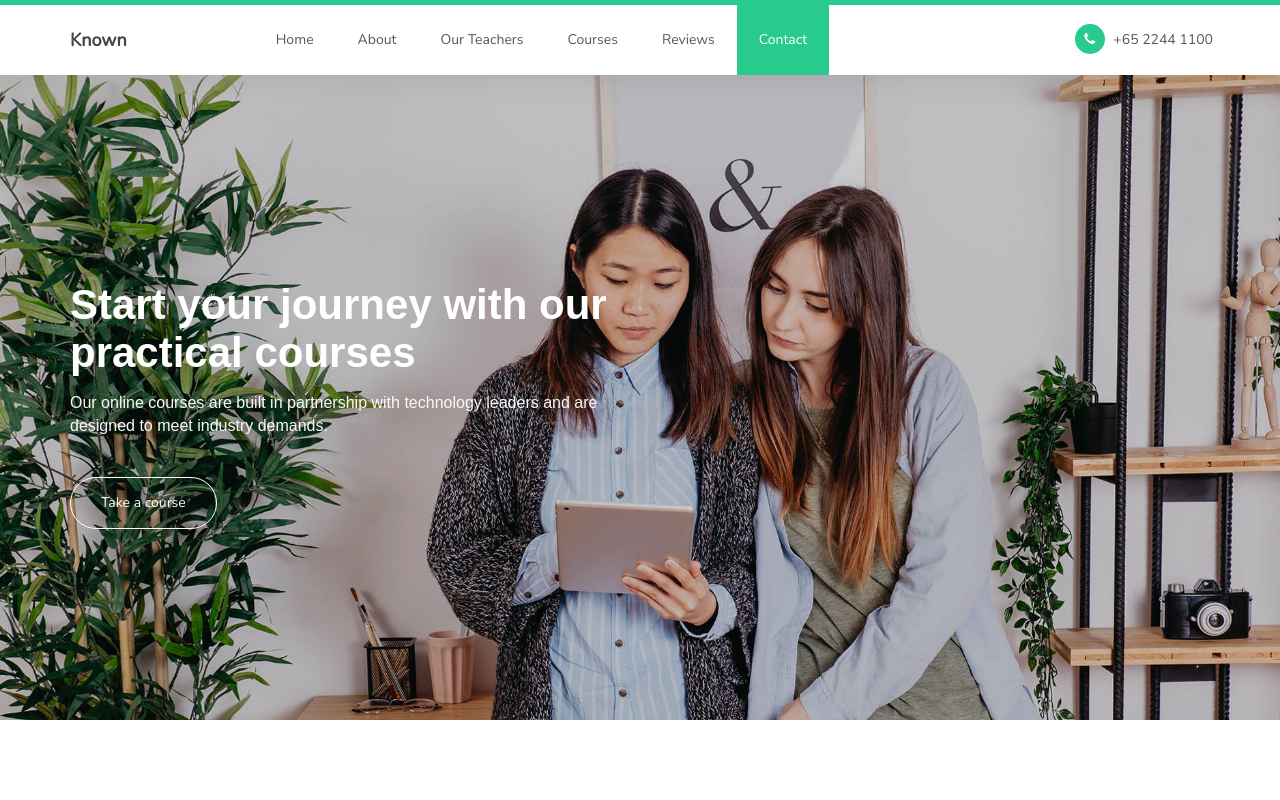
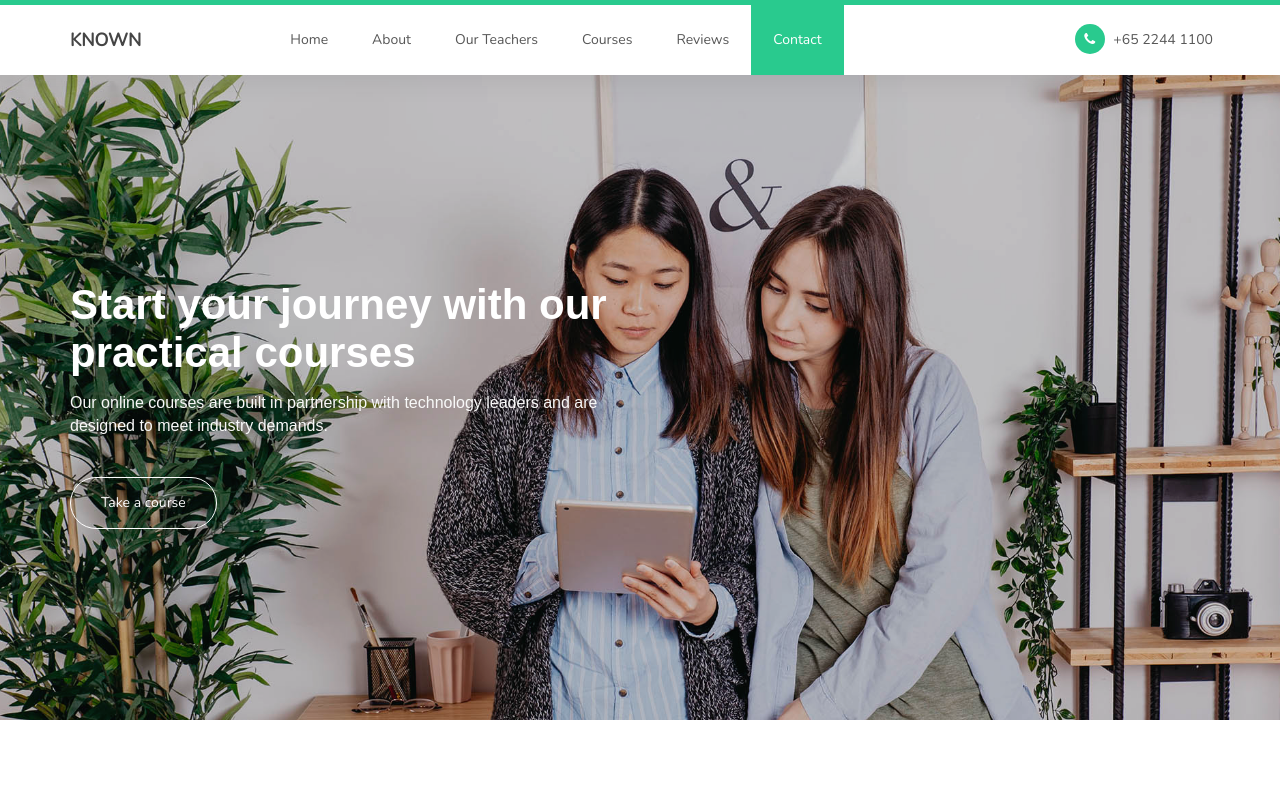
Before and after one commit to goshamber/HW-1, a plain HTML site: page index.html in a window 1280 px wide. Shown: the top 800 px of the page. Drawn offline with nearby package versions, Linux system fonts and the light colour scheme; a web font is replaced by a local one.

Commit message:
Update index.html

```diff
--- a/index.html
+++ b/index.html
@@ -50,7 +50,7 @@ http://www.templatemo.com/tm-516-known
                     </button>
 
                     <!-- lOGO TEXT HERE -->
-                    <a href="#" class="navbar-brand">Known</a>
+                    <a href="#" class="navbar-brand">KNOWN</a>
                </div>
 
                <!-- MENU LINKS -->
```
